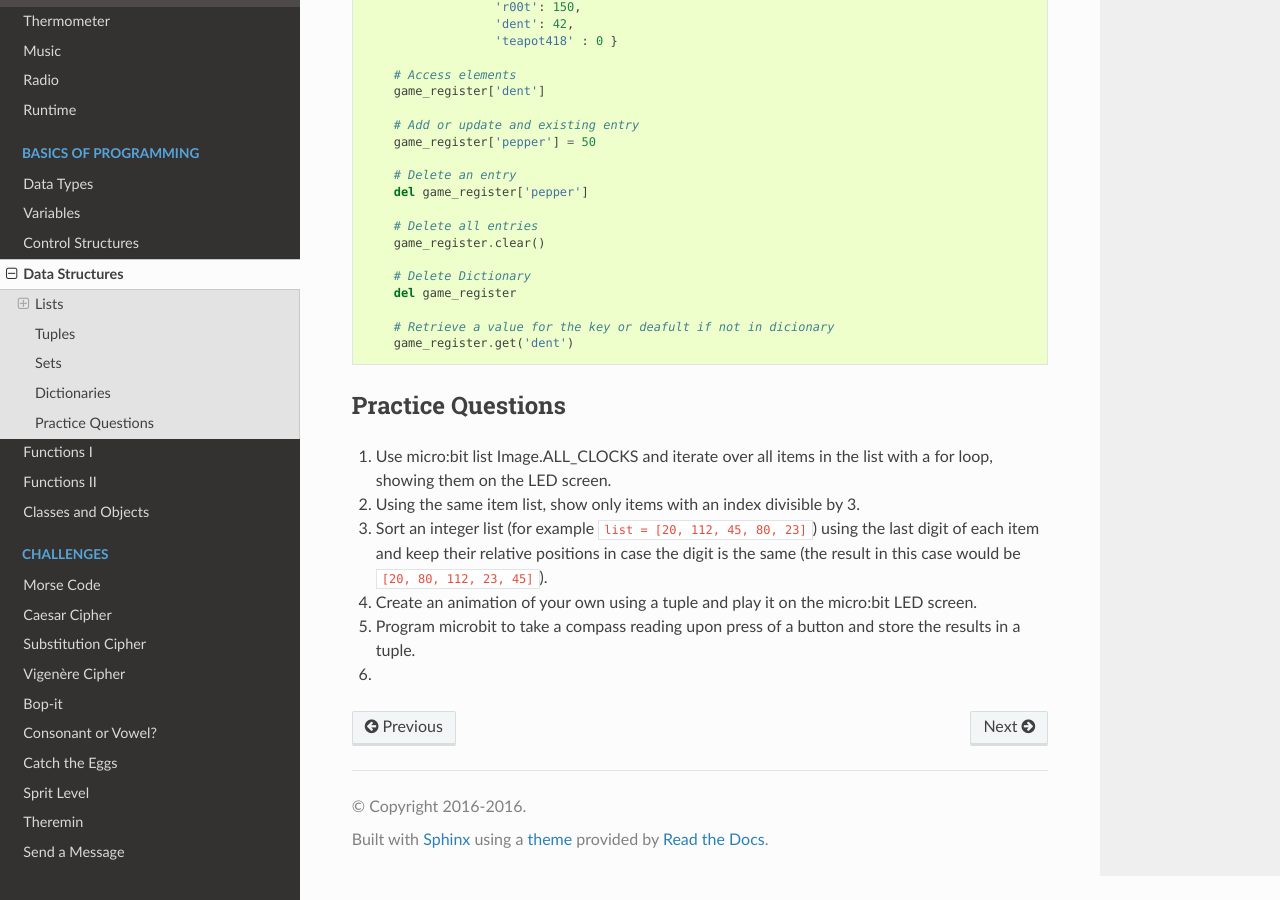
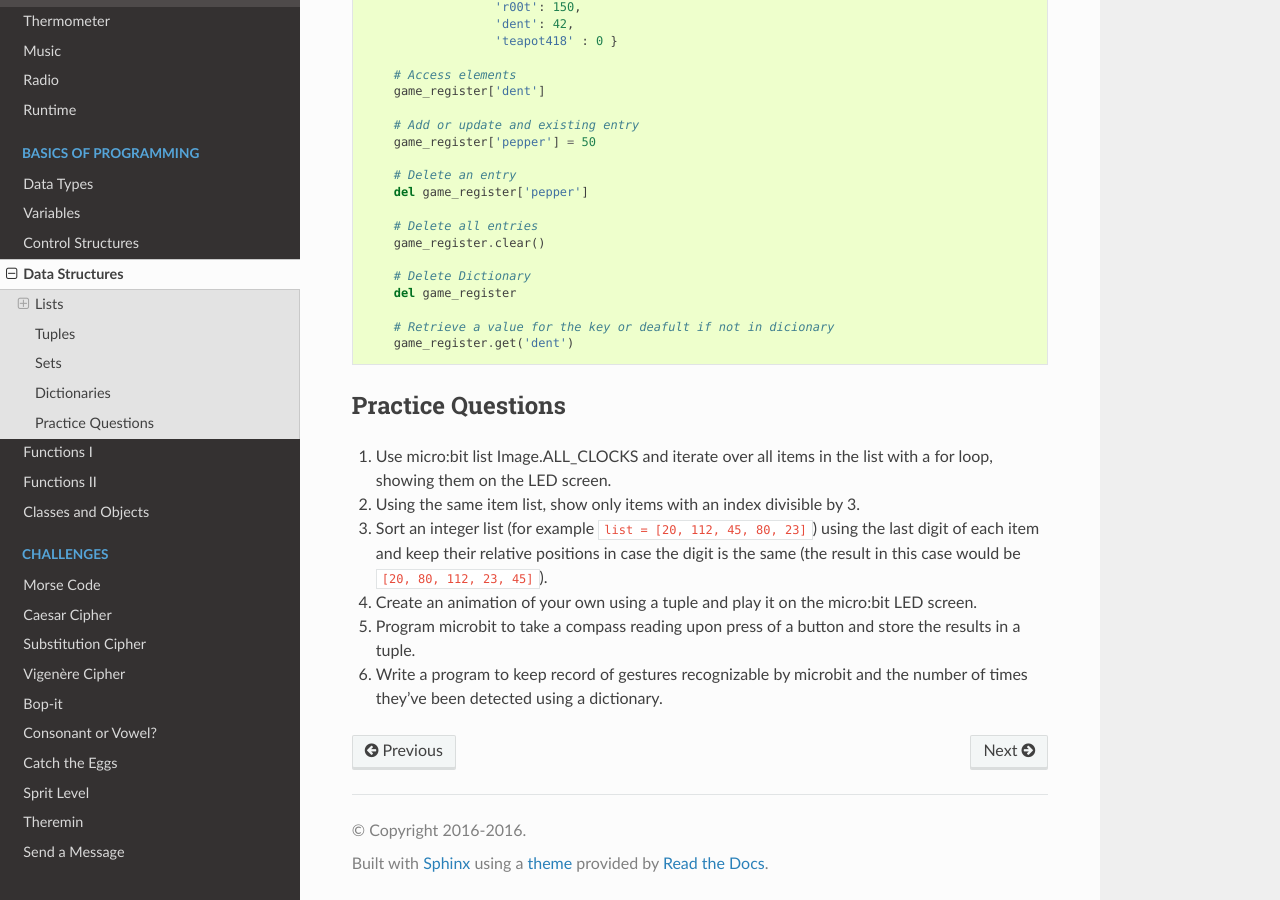
Before and after one commit to rharbird/microbit-challenges, a Sphinx documentation site: the page built from docs/source/basics/data_structures.rst, in a window 1280 px wide and 900 px high, scrolled down 4914 px. Built offline with Sphinx 7.4.7 and the Read the Docs theme 2.0.0, drawn with Linux system fonts in a browser that asks for light colours.

Commit message:
Add exercises

```diff
--- a/docs/source/basics/data_structures.rst
+++ b/docs/source/basics/data_structures.rst
@@ -211,4 +211,4 @@ Practice Questions
 
 5. Program microbit to take a compass reading upon press of a button and store the results in a tuple.
 
-6.
+6. Write a program to keep record of gestures recognizable by microbit and the number of times they've been detected using a dictionary.
```
